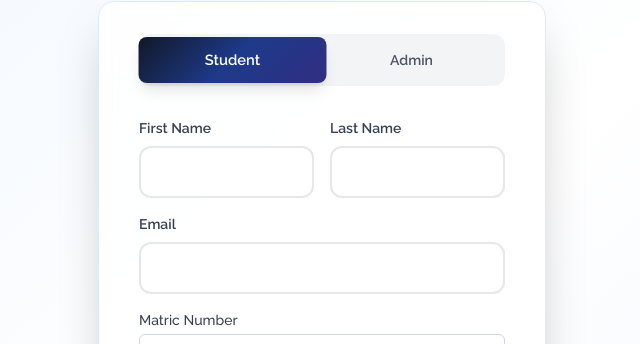
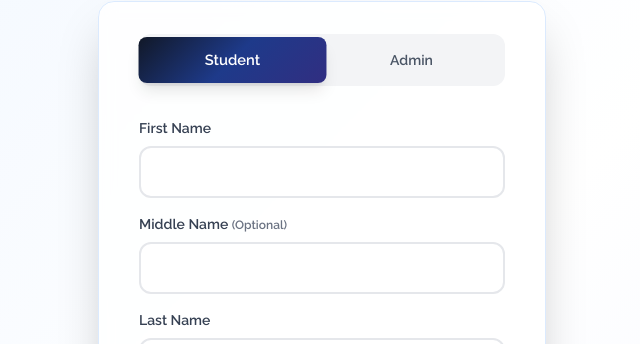
Before and after one commit to yusufwahab/classenceFrontend, a React (Vite) app: page /register in a window 1280 px wide. Shown: the part 223-567 px from the top of the page, without its empty margins (318-958 px from the left). Built offline with nearby package versions, Linux system fonts and the light colour scheme; no server answers; a web font is replaced by a local one.

Commit message:
Added middle name to register

```diff
--- a/src/components/Auth/Register.jsx
+++ b/src/components/Auth/Register.jsx
@@ -36,6 +36,7 @@ const Register = () => {
 
   const [studentForm, setStudentForm] = useState({
     firstName: '',
+    middleName: '',
     lastName: '',
     email: '',
     matricNumber: '',
@@ -46,6 +47,7 @@ const Register = () => {
 
   const [adminForm, setAdminForm] = useState({
     firstName: '',
+    middleName: '',
     lastName: '',
     email: '',
     departmentName: '',
@@ -81,6 +83,7 @@ const Register = () => {
     try {
       const payload = {
         firstName: studentForm.firstName,
+        middleName: studentForm.middleName,
         lastName: studentForm.lastName,
         email: studentForm.email,
         matricNumber: studentForm.matricNumber,
@@ -129,6 +132,7 @@ const Register = () => {
     try {
       const payload = {
         firstName: adminForm.firstName,
+        middleName: adminForm.middleName,
         lastName: adminForm.lastName,
         email: adminForm.email,
         password: adminForm.password,
@@ -221,7 +225,6 @@ const Register = () => {
           {/* Student Registration Form */}
           {activeTab === 'student' && (
             <form onSubmit={handleStudentSubmit} className="space-y-4">
-              <div className="grid grid-cols-2 gap-4">
               <div>
                 <label className="block text-sm font-semibold text-gray-700 mb-2">
                   First Name
@@ -234,6 +237,19 @@ const Register = () => {
                   className="w-full px-4 py-3 border-2 border-gray-200 rounded-xl focus:outline-none focus:ring-4 focus:ring-blue-100 focus:border-blue-500 transition-all duration-200 bg-white/90 backdrop-blur-sm hover:border-blue-300"
                 />
               </div>
+
+              <div>
+                <label className="block text-sm font-semibold text-gray-700 mb-2">
+                  Middle Name <span className="text-gray-500 text-xs">(Optional)</span>
+                </label>
+                <input
+                  type="text"
+                  value={studentForm.middleName}
+                  onChange={(e) => setStudentForm({...studentForm, middleName: e.target.value})}
+                  className="w-full px-4 py-3 border-2 border-gray-200 rounded-xl focus:outline-none focus:ring-4 focus:ring-blue-100 focus:border-blue-500 transition-all duration-200 bg-white/90 backdrop-blur-sm hover:border-blue-300"
+                />
+              </div>
+
               <div>
                 <label className="block text-sm font-semibold text-gray-700 mb-2">
                   Last Name
@@ -245,7 +261,6 @@ const Register = () => {
                   onChange={(e) => setStudentForm({...studentForm, lastName: e.target.value})}
                   className="w-full px-4 py-3 border-2 border-gray-200 rounded-xl focus:outline-none focus:ring-4 focus:ring-blue-100 focus:border-blue-500 transition-all duration-200 bg-white/90 backdrop-blur-sm hover:border-blue-300"
                 />
-                </div>
               </div>
 
               <div>
@@ -370,7 +385,6 @@ const Register = () => {
                 </div>
               </div>
 
-              <div className="grid grid-cols-2 gap-4">
               <div>
                 <label className="block text-sm font-medium text-gray-700 mb-1">
                   First Name
@@ -383,6 +397,19 @@ const Register = () => {
                   className="w-full px-3 py-2 border border-gray-300 rounded-md focus:outline-none focus:ring-2 focus:ring-blue-500 focus:border-transparent"
                 />
               </div>
+
+              <div>
+                <label className="block text-sm font-medium text-gray-700 mb-1">
+                  Middle Name <span className="text-gray-500 text-xs">(Optional)</span>
+                </label>
+                <input
+                  type="text"
+                  value={adminForm.middleName}
+                  onChange={(e) => setAdminForm({...adminForm, middleName: e.target.value})}
+                  className="w-full px-3 py-2 border border-gray-300 rounded-md focus:outline-none focus:ring-2 focus:ring-blue-500 focus:border-transparent"
+                />
+              </div>
+
               <div>
                 <label className="block text-sm font-medium text-gray-700 mb-1">
                   Last Name
@@ -394,7 +421,6 @@ const Register = () => {
                   onChange={(e) => setAdminForm({...adminForm, lastName: e.target.value})}
                   className="w-full px-3 py-2 border border-gray-300 rounded-md focus:outline-none focus:ring-2 focus:ring-blue-500 focus:border-transparent"
                 />
-                </div>
               </div>
 
               <div>
```
Lines whose indentation alone changed are shown as unchanged.
